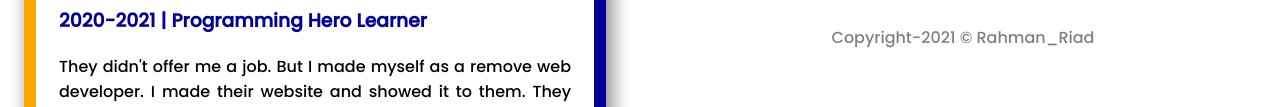
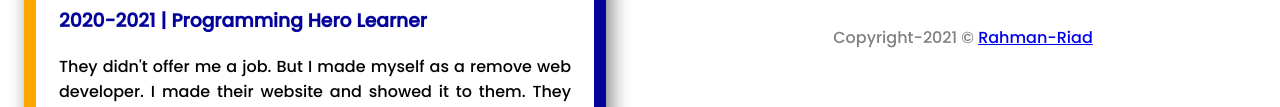
Before and after one commit to abdur-rahman-riad/PH-Portfolio, a plain HTML site: page index.html in a window 1280 px wide. Shown: the part 1779-1886 px from the top of the page. Drawn offline with Linux system fonts and the light colour scheme.

Commit message:
Developer Update

```diff
--- a/index.html
+++ b/index.html
@@ -57,7 +57,7 @@
     </section>
 
     <footer>
-        <p>Copyright-2021 © Rahman_Riad</p>
+        <p>Copyright-2021 © <a href="https://www.linkedin.com/in/rahman-riad/">Rahman-Riad</a> </p>
     </footer>
 
 </body>
```
